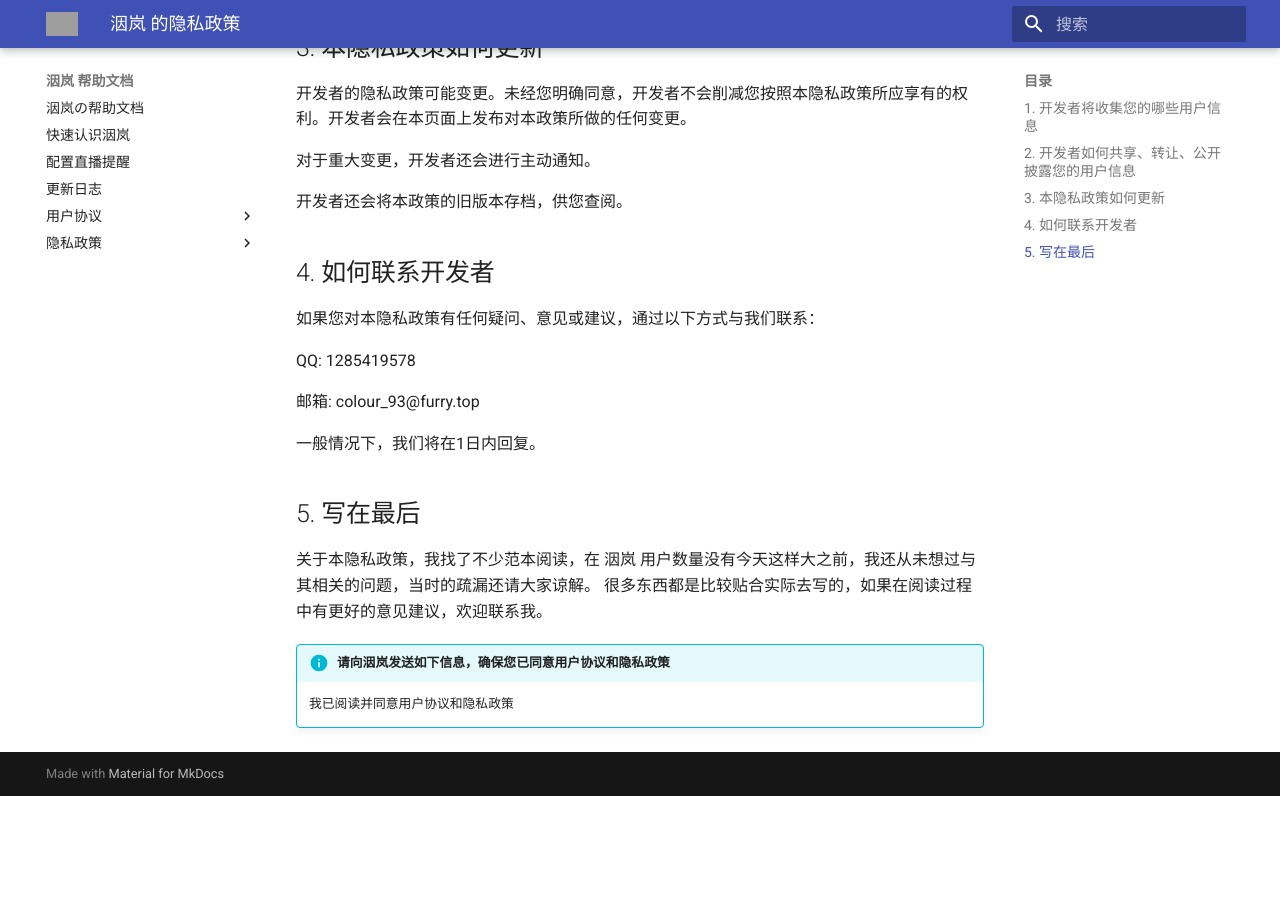
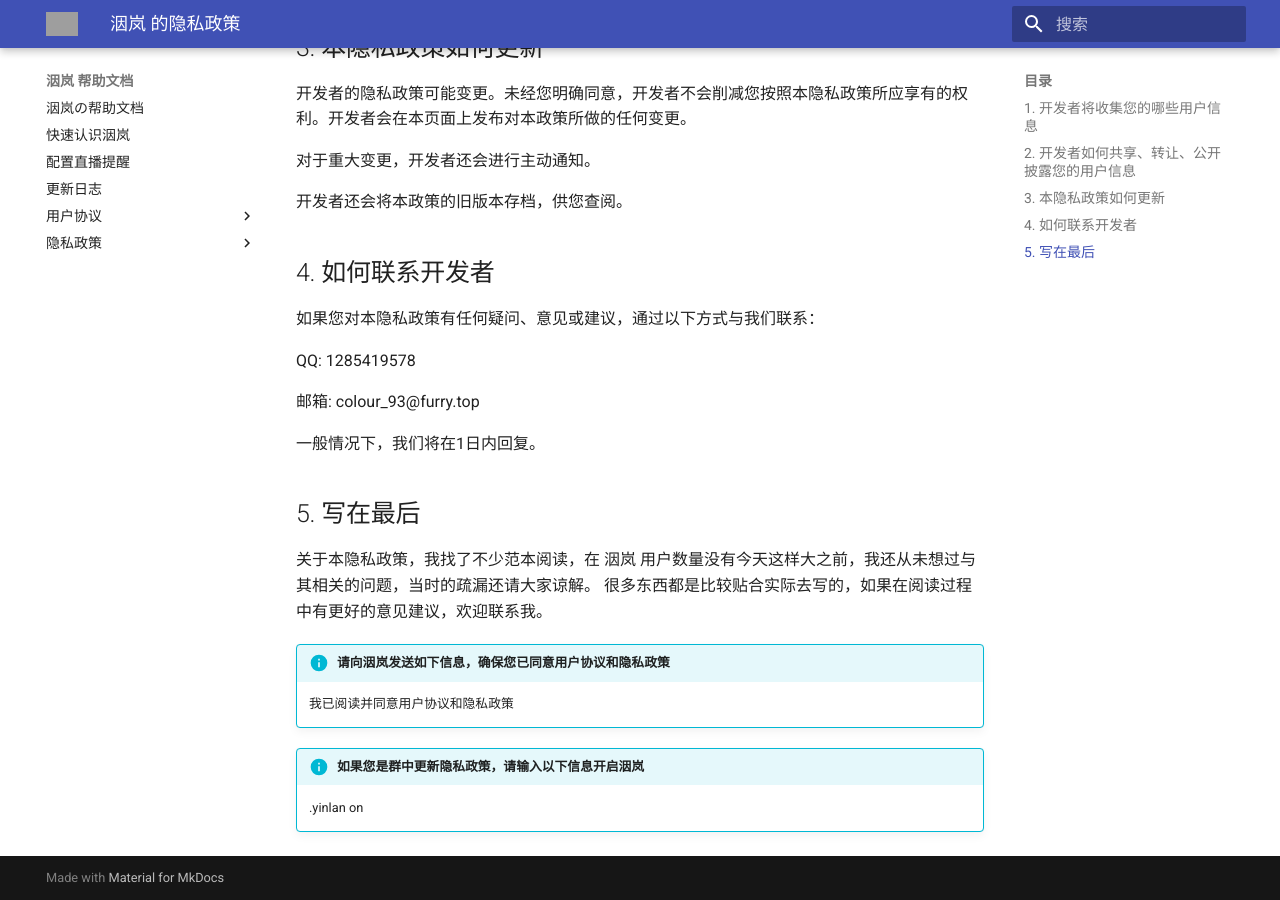
Before and after one commit to colour93/yinlan-help, an MkDocs documentation site: the page built from docs/privacy/index.md, in a window 1280 px wide and 900 px high, scrolled down 1659 px. Built offline with MkDocs 1.6.1 and Material for MkDocs 9.7.7, drawn with Linux system fonts in a browser that asks for light colours; before the commit the page ends 2455 px from its top, so only the background shows below that; grey boxes are pictures that could not be loaded.

Commit message:
增加一些命令

```diff
--- a/docs/privacy/index.md
+++ b/docs/privacy/index.md
@@ -79,3 +79,6 @@ QQ:     1285419578
 
 !!!info "请向洇岚发送如下信息，确保您已同意用户协议和隐私政策"
     我已阅读并同意用户协议和隐私政策
+
+!!!info "如果您是群中更新隐私政策，请输入以下信息开启洇岚"
+    .yinlan on
```
